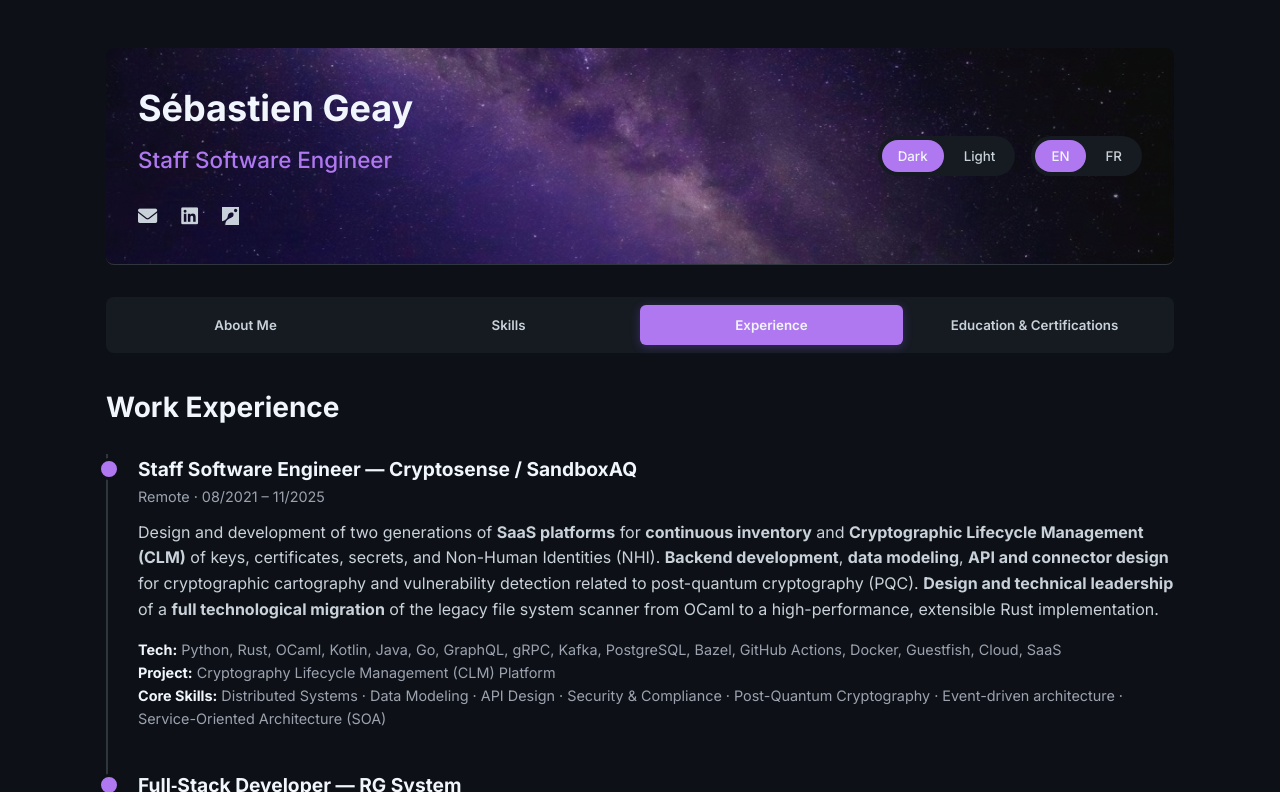
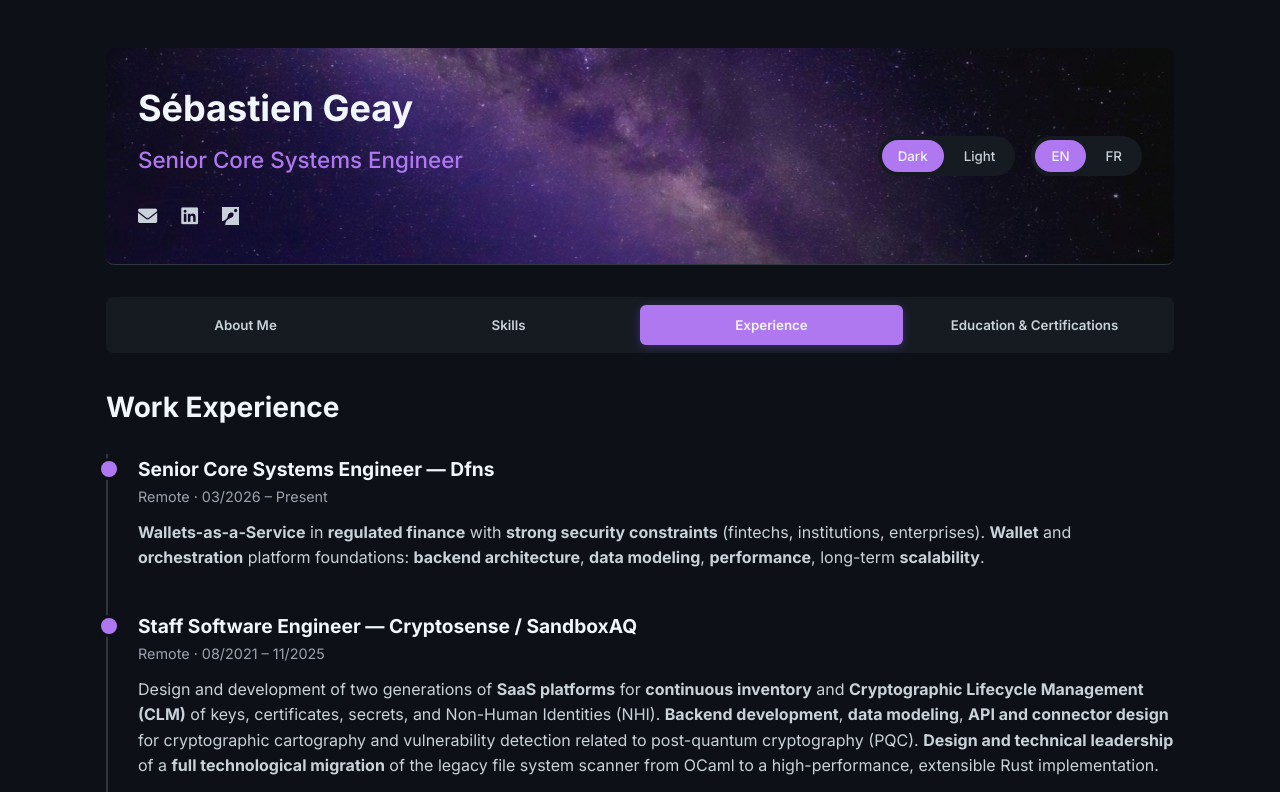
Before and after one commit to slgeay/slgeay.github.io, a plain HTML site: page index.html in a window 1280 px wide. Both pictures are taken after a click on the button "Experience". Shown: the top 792 px of the page. Drawn offline with Linux system fonts and the light colour scheme.

Commit message:
Add new experience entry for Dfns

```diff
--- a/index.html
+++ b/index.html
@@ -510,10 +510,10 @@
             <div class="header-info">
                 <h1>Sébastien Geay</h1>
                 <div class="lang-content active" data-lang="en">
-                    <div class="headline">Staff Software Engineer</div>
+                    <div class="headline">Senior Core Systems Engineer</div>
                 </div>
                 <div class="lang-content" data-lang="fr">
-                    <div class="headline">Staff Software Engineer</div>
+                    <div class="headline">Senior Core Systems Engineer</div>
                 </div>
                 <div class="contact-links">
                     <a href="mailto:geay_s@yahoo.fr" aria-label="Email"><i class="fas fa-envelope"></i></a>
@@ -562,7 +562,7 @@
                 <div class="lang-content active" data-lang="en">
                     <h2>About Me</h2>
                     <p class="summary-text">
-                        Staff Software Engineer with <strong>18 years</strong> of experience, from <strong>R&D to large-scale production</strong>, in the design and development of distributed systems and backend applications.
+                        Senior Core Systems Engineer with <strong>18 years</strong> of experience, from <strong>R&D to large-scale production</strong>, in the design and development of distributed systems and backend applications.
                     </p>
                     <p class="summary-text">
                         Passionate about creating <strong>reliable and clear architectures</strong>, with constant attention to <strong>quality</strong>, <strong>readability</strong>, and <strong>iterative delivery</strong>.
@@ -574,7 +574,7 @@
                 <div class="lang-content" data-lang="fr">
                     <h2>À Propos</h2>
                     <p class="summary-text">
-                        Ingénieur logiciel Staff avec <strong>18 ans</strong> d'expérience, de la <strong>R&D à la production à grande échelle</strong>, dans la conception et le développement de systèmes distribués et d'applications backend.
+                        Ingénieur logiciel senior (Senior Core Systems Engineer) avec <strong>18 ans</strong> d'expérience, de la <strong>R&D à la production à grande échelle</strong>, dans la conception et le développement de systèmes distribués et d'applications backend.
                     </p>
                     <p class="summary-text">
                         Passionné par la création d'<strong>architectures fiables et claires</strong>, avec une attention constante à la <strong>qualité</strong>, la <strong>lisibilité</strong> et la <strong>livraison itérative</strong>.
@@ -644,6 +644,11 @@
                     <h2>Work Experience</h2>
                     <div class="experience-timeline">
                         <div class="experience-item">
+                           <div class="experience-header"><h3>Senior Core Systems Engineer — Dfns</h3></div>
+                           <div class="experience-meta">Remote · 03/2026 – Present</div>
+                           <div class="experience-description"><strong>Wallets-as-a-Service</strong> in <strong>regulated finance</strong> with <strong>strong security constraints</strong> (fintechs, institutions, enterprises). <strong>Wallet</strong> and <strong>orchestration</strong> platform foundations: <strong>backend architecture</strong>, <strong>data modeling</strong>, <strong>performance</strong>, long-term <strong>scalability</strong>.</div>
+                        </div>
+                        <div class="experience-item">
                            <div class="experience-header"><h3>Staff Software Engineer — Cryptosense / SandboxAQ</h3></div>
                            <div class="experience-meta">Remote · 08/2021 – 11/2025</div>
                            <div class="experience-description">Design and development of two generations of <strong>SaaS platforms</strong> for <strong>continuous inventory</strong> and <strong>Cryptographic Lifecycle Management (CLM)</strong> of keys, certificates, secrets, and Non-Human Identities (NHI). <strong>Backend development</strong>, <strong>data modeling</strong>, <strong>API and connector design</strong> for cryptographic cartography and vulnerability detection related to post-quantum cryptography (PQC). <strong>Design and technical leadership</strong> of a <strong>full technological migration</strong> of the legacy file system scanner from OCaml to a high-performance, extensible Rust implementation.</div>
@@ -710,6 +715,11 @@
                 <div class="lang-content" data-lang="fr">
                      <h2>Expérience Professionnelle</h2>
                      <div class="experience-timeline">
+                        <div class="experience-item">
+                           <div class="experience-header"><h3>Senior Core Systems Engineer — Dfns</h3></div>
+                           <div class="experience-meta">Remote · 03/2026 – Présent</div>
+                           <div class="experience-description"><strong>Wallets-as-a-Service</strong>, <strong>contexte financier réglementé</strong> et <strong>fortes contraintes de sécurité</strong> (fintechs, institutions, entreprises). <strong>Renforcement</strong> des fondations de la plateforme <strong>wallet</strong> et d’<strong>orchestration</strong> : <strong>architecture backend</strong>, <strong>modélisation des données</strong>, <strong>performance</strong>, <strong>scalabilité</strong> à long terme.</div>
+                        </div>
                         <div class="experience-item">
                            <div class="experience-header"><h3>Staff Software Engineer — Cryptosense / SandboxAQ</h3></div>
                            <div class="experience-meta">Remote · 08/2021 – 11/2025</div>
```
